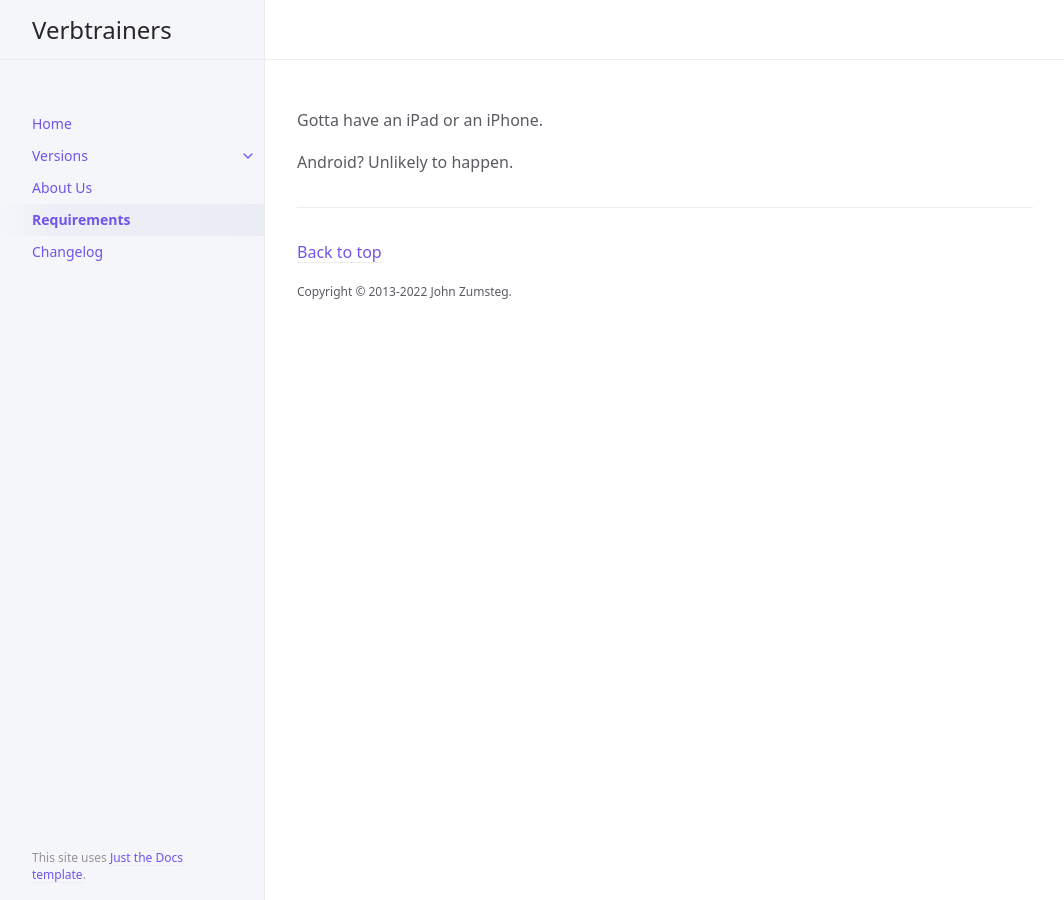
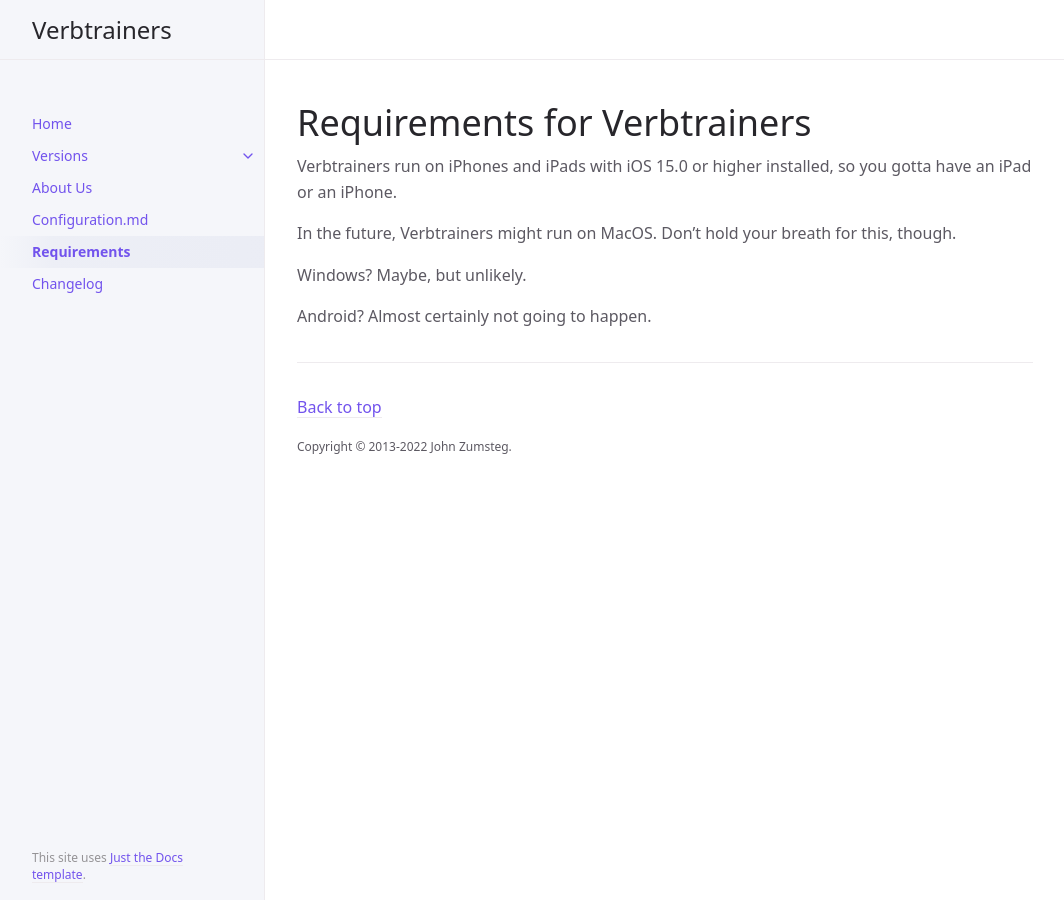
Before and after one commit to jzumsteg/just-the-docs-main, a Jekyll site: the page built from docs/requirements.md, in a window 1280 px wide. Shown: the whole page, without its empty margins (107-1171 px from the left). Built offline with Jekyll 4.4.1, drawn with Linux system fonts in a browser that asks for light colours.

```diff
--- a/docs/requirements.md
+++ b/docs/requirements.md
@@ -3,6 +3,11 @@ layout: default
 title: Requirements
 nav_order: 6
 ---
-Gotta have an iPad or an iPhone.
+# Requirements for Verbtrainers #
+Verbtrainers run on iPhones and iPads with iOS 15.0 or higher installed, so you gotta have an iPad or an iPhone.
 
-Android? Unlikely to happen.
+In the future, Verbtrainers might run on MacOS. Don't hold your breath for this, though.
+
+Windows? Maybe, but unlikely.
+
+Android? Almost certainly not going to happen.
```
Also changed, not shown: docs/configuration.md (added, +6 -0 lines).
